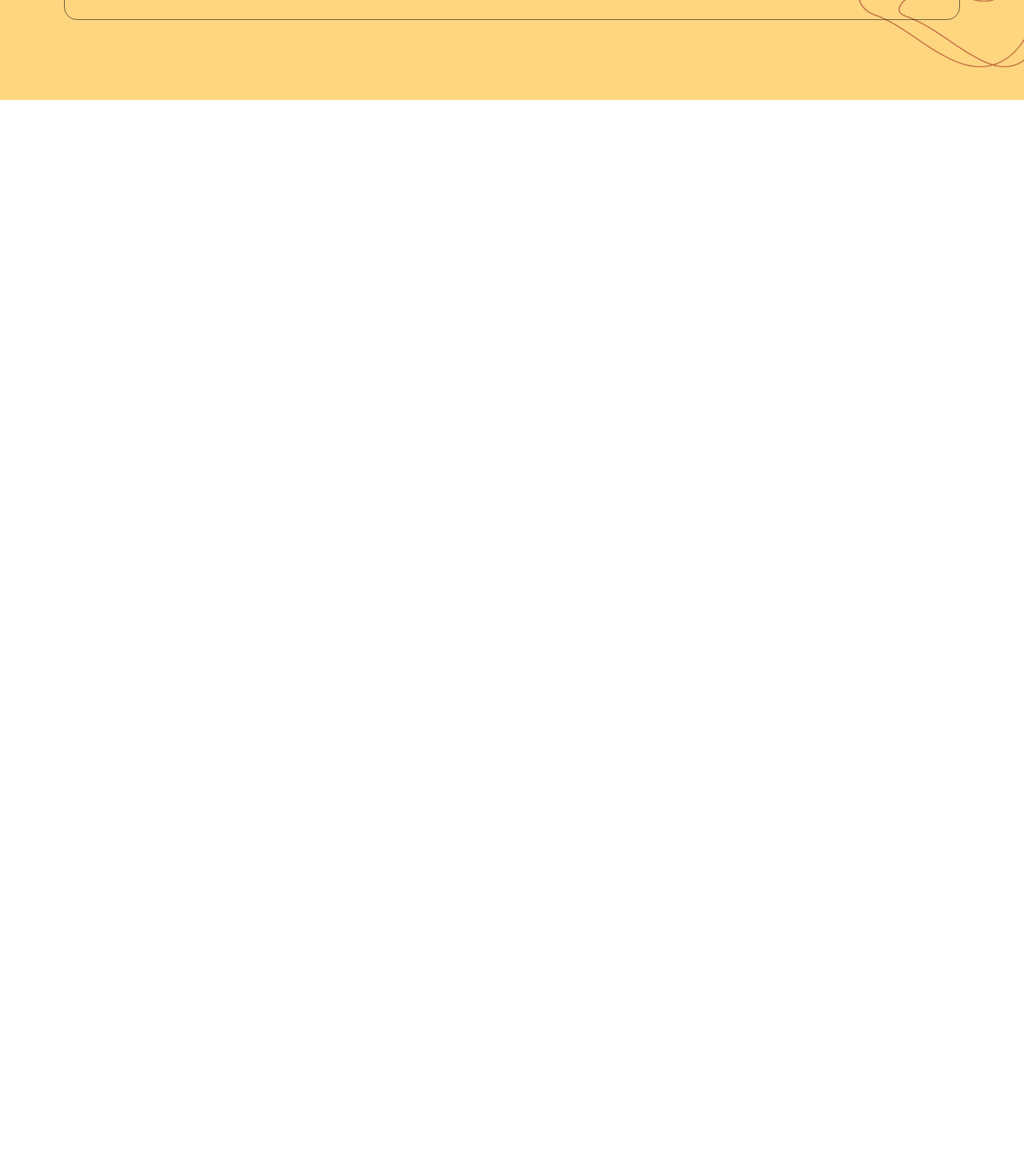
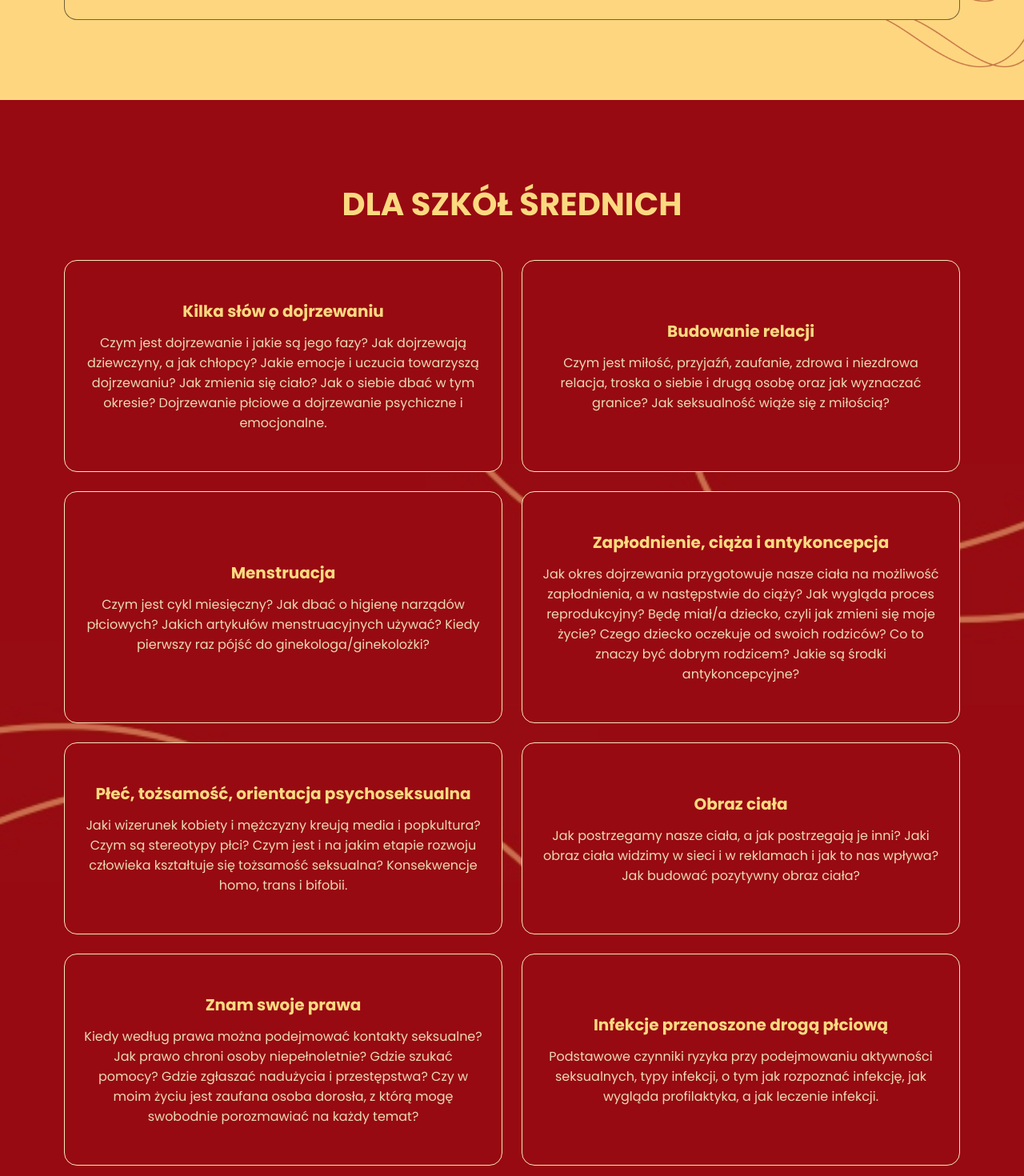
Before and after one commit to goldipl/czytamprzedseksem-website, a Next.js app: page / in a window 1280 px wide. Shown: the part 3820-5290 px from the top of the page at 80% size. Before the commit the page ends 3970 px from the top, so only its background shows below. Built offline with nearby package versions, Linux system fonts and the light colour scheme.

Commit message:
add high school section with styles

```diff
--- /dev/null
+++ b/src/components/sections/HighSchool.tsx
@@ -0,0 +1,117 @@
+import React from "react";
+import Image from "next/image";
+import GoldShapeHighSchoolWorkshop01 from "./../../../public/shapes/gold-on-brown-shape02.jpg";
+
+const HighSchoolWorkshops = () => {
+  return (
+    <section id="highschool-section" className="highschool-section">
+      <div className="highschool-section-wrapper">
+        <h2>Dla szkół średnich</h2>
+        <Image
+          className="golden-shape-highschool01"
+          src={GoldShapeHighSchoolWorkshop01.src}
+          width={224}
+          height={300}
+          alt="Złoty kształt"
+        />
+        <Image
+          className="golden-shape-highschool02"
+          src={GoldShapeHighSchoolWorkshop01.src}
+          width={224}
+          height={300}
+          alt="Złoty kształt"
+        />
+        <div className="vert-box light-version">
+          <div className="vert-box-slot">
+            <h4>
+              <strong>Kilka słów o dojrzewaniu</strong>
+            </h4>
+            <p>
+              Czym jest dojrzewanie i jakie są jego fazy? Jak dojrzewają
+              dziewczyny, a jak chłopcy? Jakie emocje i uczucia towarzyszą
+              dojrzewaniu? Jak zmienia się ciało? Jak o siebie dbać w tym
+              okresie? Dojrzewanie płciowe a dojrzewanie psychiczne i
+              emocjonalne.
+            </p>
+          </div>
+          <div className="vert-box-slot">
+            <h4>
+              <strong>Budowanie relacji</strong>
+            </h4>
+            <p>
+              Czym jest miłość, przyjaźń, zaufanie, zdrowa i niezdrowa relacja,
+              troska o siebie i drugą osobę oraz jak wyznaczać granice? Jak
+              seksualność wiąże się z miłością?
+            </p>
+          </div>
+          <div className="vert-box-slot">
+            <h4>
+              <strong>Menstruacja</strong>
+            </h4>
+            <p>
+              Czym jest cykl miesięczny? Jak dbać o higienę narządów płciowych?
+              Jakich artykułów menstruacyjnych używać? Kiedy pierwszy raz pójść
+              do ginekologa/ginekolożki?
+            </p>
+          </div>
+          <div className="vert-box-slot">
+            <h4>
+              <strong>Zapłodnienie, ciąża i antykoncepcja</strong>
+            </h4>
+            <p>
+              Jak okres dojrzewania przygotowuje nasze ciała na możliwość
+              zapłodnienia, a w następstwie do ciąży? Jak wygląda proces
+              reprodukcyjny? Będę miał/a dziecko, czyli jak zmieni się moje
+              życie? Czego dziecko oczekuje od swoich rodziców? Co to znaczy być
+              dobrym rodzicem? Jakie są środki antykoncepcyjne?
+            </p>
+          </div>
+          <div className="vert-box-slot">
+            <h4>
+              <strong>Płeć, tożsamość, orientacja psychoseksualna</strong>
+            </h4>
+            <p>
+              Jaki wizerunek kobiety i mężczyzny kreują media i popkultura? Czym
+              są stereotypy płci? Czym jest i na jakim etapie rozwoju człowieka
+              kształtuje się tożsamość seksualna? Konsekwencje homo, trans i
+              bifobii.
+            </p>
+          </div>
+          <div className="vert-box-slot">
+            <h4>
+              <strong>Obraz ciała</strong>
+            </h4>
+            <p>
+              Jak postrzegamy nasze ciała, a jak postrzegają je inni? Jaki obraz
+              ciała widzimy w sieci i w reklamach i jak to nas wpływa? Jak
+              budować pozytywny obraz ciała?
+            </p>
+          </div>
+          <div className="vert-box-slot">
+            <h4>
+              <strong>Znam swoje prawa</strong>
+            </h4>
+            <p>
+              Kiedy według prawa można podejmować kontakty seksualne? Jak prawo
+              chroni osoby niepełnoletnie? Gdzie szukać pomocy? Gdzie zgłaszać
+              nadużycia i przestępstwa? Czy w moim życiu jest zaufana osoba
+              dorosła, z którą mogę swobodnie porozmawiać na każdy temat?
+            </p>
+          </div>
+          <div className="vert-box-slot">
+            <h4>
+              <strong>Infekcje przenoszone drogą płciową</strong>
+            </h4>
+            <p>
+              Podstawowe czynniki ryzyka przy podejmowaniu aktywności
+              seksualnych, typy infekcji, o tym jak rozpoznać infekcję, jak
+              wygląda profilaktyka, a jak leczenie infekcji.
+            </p>
+          </div>
+        </div>
+      </div>
+    </section>
+  );
+};
+
+export default HighSchoolWorkshops;
--- a/src/pages/index.tsx
+++ b/src/pages/index.tsx
@@ -7,6 +7,7 @@ import News from "@/components/sections/News";
 import AboutMe from "@/components/sections/AboutMe";
 import Workshops from "@/components/sections/Workshops";
 import PrimarySchoolWorkshops from "@/components/sections/PrimarySchoolWorkshops";
+import HighSchoolWorkshops from "@/components/sections/HighSchool";
 
 const index = () => {
   return (
@@ -20,6 +21,7 @@ const index = () => {
         <News />
         <Workshops />
         <PrimarySchoolWorkshops />
+        <HighSchoolWorkshops />
       </main>
       <footer>
         <Footer />
--- a/src/sass/common/_listings.scss
+++ b/src/sass/common/_listings.scss
@@ -13,6 +13,7 @@
     border: 1px solid $color-black02;
     width: calc(50% - 12px);
     border-radius: 16px;
+    background-color: $main-bg-color02;
     &:last-of-type {
       width: 100%;
     }
@@ -33,6 +34,19 @@
   &.light-version {
     .vert-box-slot {
       border: 1px solid $border-color02;
+      background-color: $main-bg-color01;
+      &:last-of-type {
+        width: calc(50% - 12px);
+      }
+      h4 {
+        color: $text-primary-color01;
+      }
+      p {
+        color: $text-primary-color02;
+        a {
+          color: $text-primary-color02;
+        }
+      }
     }
   }
 }
--- a/src/sass/global/_variables.scss
+++ b/src/sass/global/_variables.scss
@@ -14,6 +14,6 @@ $text-secondary-color01: #970a12;
 $text-secondary-color02: #c03038;
 
 $border-color01: #970a12;
-$border-color02: #fbd980;
+$border-color02: #f8e7bc;
 
 $transparent: rgba(255, 255, 255, 0);
--- a/src/sass/main.scss
+++ b/src/sass/main.scss
@@ -20,3 +20,4 @@
 @import "./sections/news";
 @import "./sections/workshops";
 @import "./sections/primary_school";
+@import "./sections/high_school";
--- /dev/null
+++ b/src/sass/sections/_high_school.scss
@@ -0,0 +1,39 @@
+.highschool-section {
+  background-color: $main-bg-color01;
+  height: auto;
+  padding: 100px 0;
+  &-wrapper {
+    position: relative;
+    max-width: calc(1280px - 160px);
+    width: 100%;
+    margin: 0 auto;
+    h2 {
+      color: $text-primary-color01;
+      font-size: 40px;
+      margin-bottom: 24px;
+      text-transform: uppercase;
+      text-align: center;
+      margin: 0 0 40px 0;
+    }
+    .golden-shape-highschool01 {
+      position: absolute;
+      top: 48px;
+      left: -160px;
+      z-index: 0;
+      transform: rotate(90deg);
+      width: 300px;
+      height: auto;
+      opacity: 0.5;
+    }
+    .golden-shape-highschool02 {
+      position: absolute;
+      bottom: 48px;
+      right: -160px;
+      z-index: 0;
+      transform: rotate(270deg);
+      width: 300px;
+      height: auto;
+      opacity: 0.5;
+    }
+  }
+}
```
